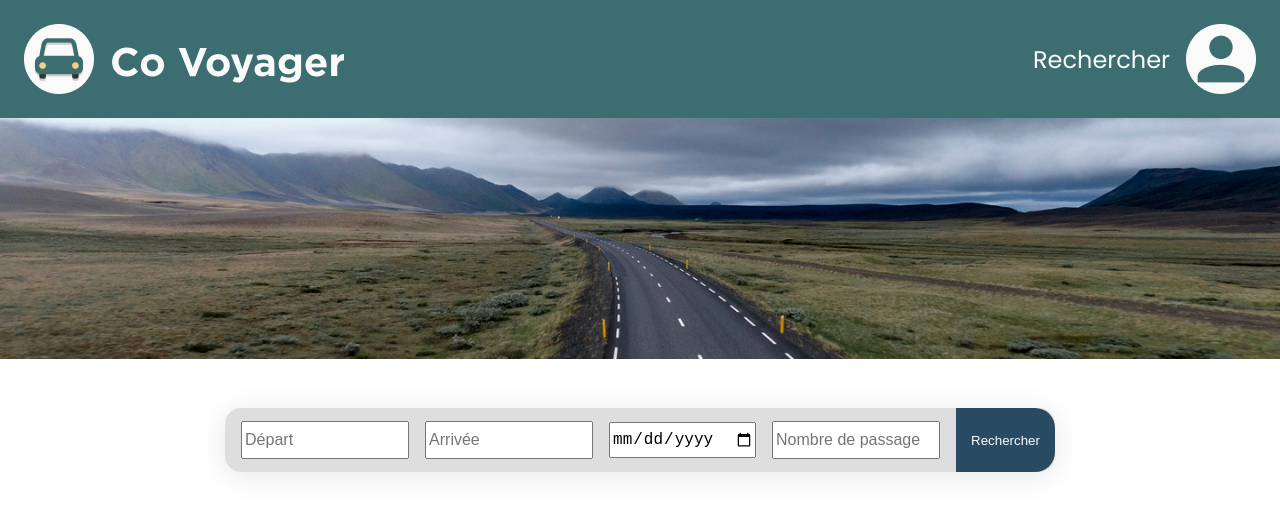
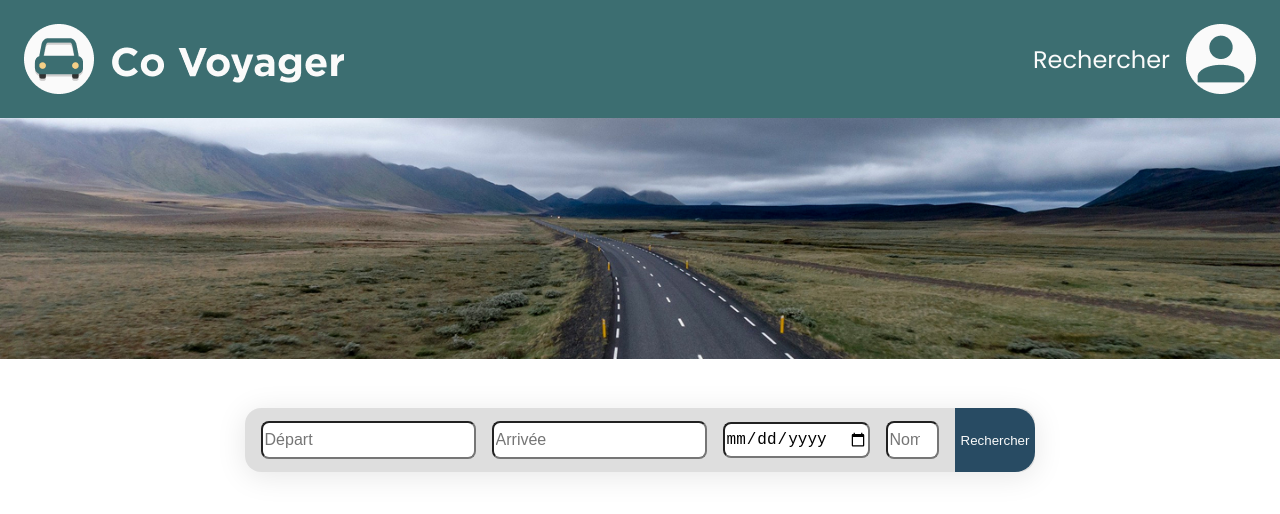
Before and after one commit to llaumegui/CoVoyageur_M2i, a React (Vite) app in the folder Co_Voyageur/co_voyageur.client/: page / in a window 1280 px wide. Shown: the top 514 px of the page. Built offline with nearby package versions, Linux system fonts and the light colour scheme.

Commit message:
FEAT/ Add searchbar

```diff
--- a/Co_Voyageur/co_voyageur.client/src/Components/SearchBar/SearchBar.css
+++ b/Co_Voyageur/co_voyageur.client/src/Components/SearchBar/SearchBar.css
@@ -43,7 +43,7 @@ section{
 
 input{
     height: 2rem;
-    width: 10rem;
     opacity: 1;
     font-size: 16px;
+    border-radius: 0.5rem;
 }
--- a/Co_Voyageur/co_voyageur.client/src/Components/SearchBar/SearchBar.jsx
+++ b/Co_Voyageur/co_voyageur.client/src/Components/SearchBar/SearchBar.jsx
@@ -8,7 +8,7 @@ const SearchBar = () => {
                 <input type="text" placeholder="Départ" className="search-bar-from" />
                 <input type="text" placeholder="Arrivée" className="search-bar-to" />
                 <input type="date" className="search-bar-date" />
-                <input type="number" placeholder="Nombre de passagers" className="search-bar-passengers" />
+                <input type="number" placeholder="Nombre de passagers" className="search-bar-passengers" min="1" max="8" />
                 <button className="search-bar-button">Rechercher</button>
             </div>
         </section>
```
